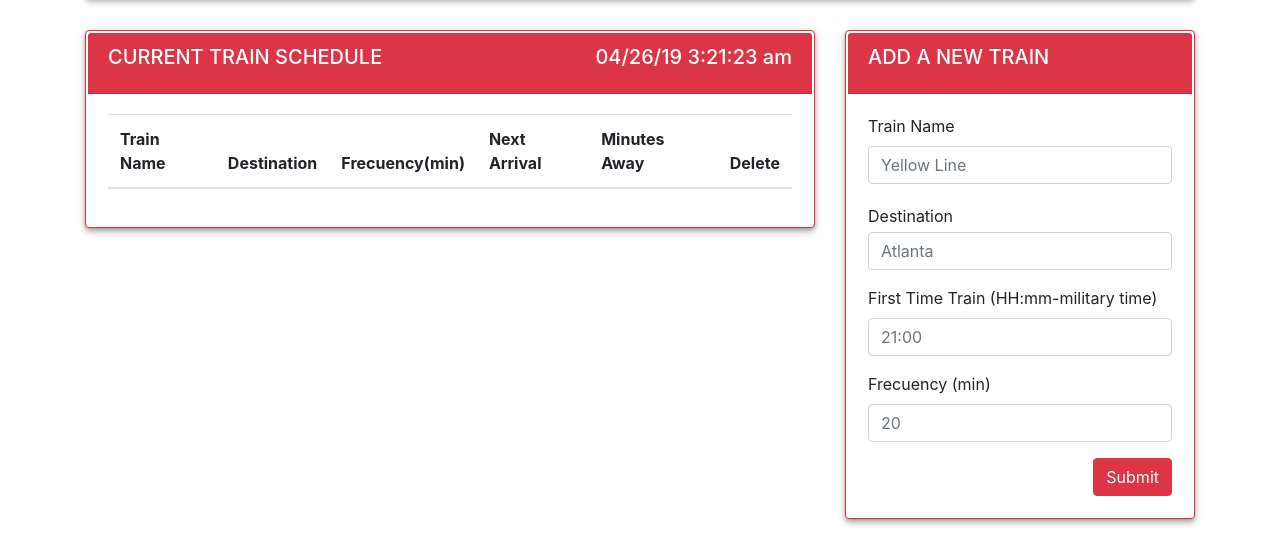
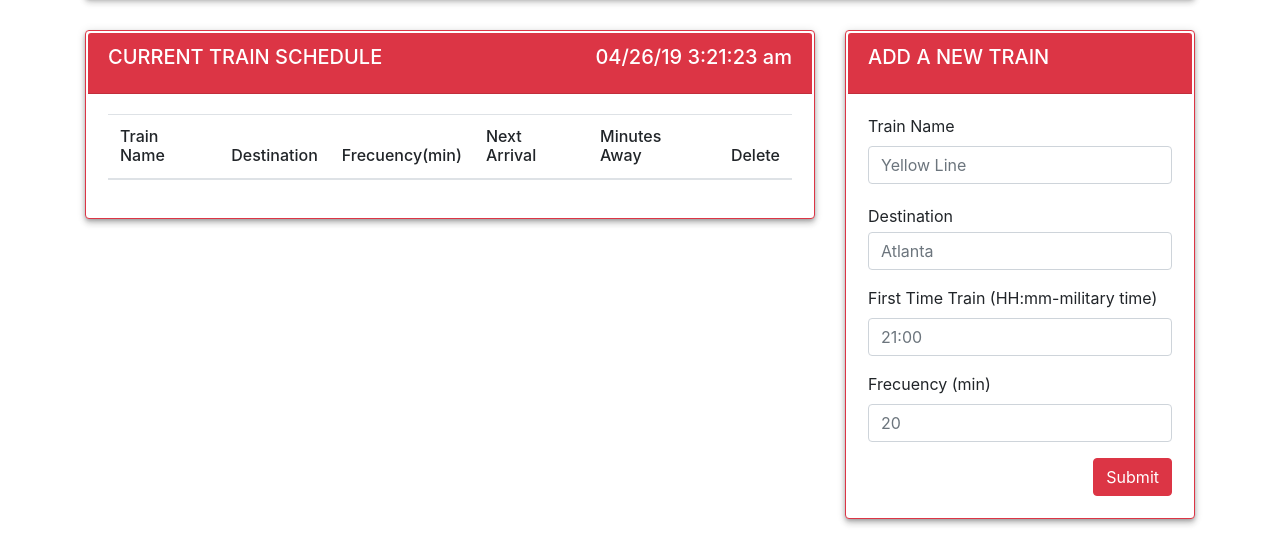
Before and after one commit to pirueto2004/TrainScheduler, a plain HTML site: page index.html in a window 1280 px wide. Shown: the part 281-816 px from the top of the page. Drawn offline with nearby package versions, Linux system fonts and the light colour scheme; no server answers.

Commit message:
Change <th> text to h6 to better fit in table

```diff
--- a/index.html
+++ b/index.html
@@ -62,12 +62,12 @@
                                     <thead>
                                       <tr>
 
-                                        <th  scope="col" id="nameCol">Train Name</th>
-                                        <th  scope="col" id="destCol">Destination</th>
-                                        <th  scope="col" id="frecCol">Frecuency(min)</th>
-                                        <th  scope="col" id="nextCol">Next Arrival</th>
-                                        <th  scope="col" id="minCol">Minutes Away</th>
-                                        <th scope="col" id="delCol">Delete</th>
+                                        <th  class="h6" scope="col" id="nameCol">Train Name</th>
+                                        <th  class="h6" scope="col" id="destCol">Destination</th>
+                                        <th  class="h6" scope="col" id="frecCol">Frecuency(min)</th>
+                                        <th  class="h6" scope="col" id="nextCol">Next Arrival</th>
+                                        <th  class="h6" scope="col" id="minCol">Minutes Away</th>
+                                        <th  class="h6" scope="col" id="delCol">Delete</th>
                                       </tr>
                                     </thead>
                                     <!-- Train info goes here! -->
```
